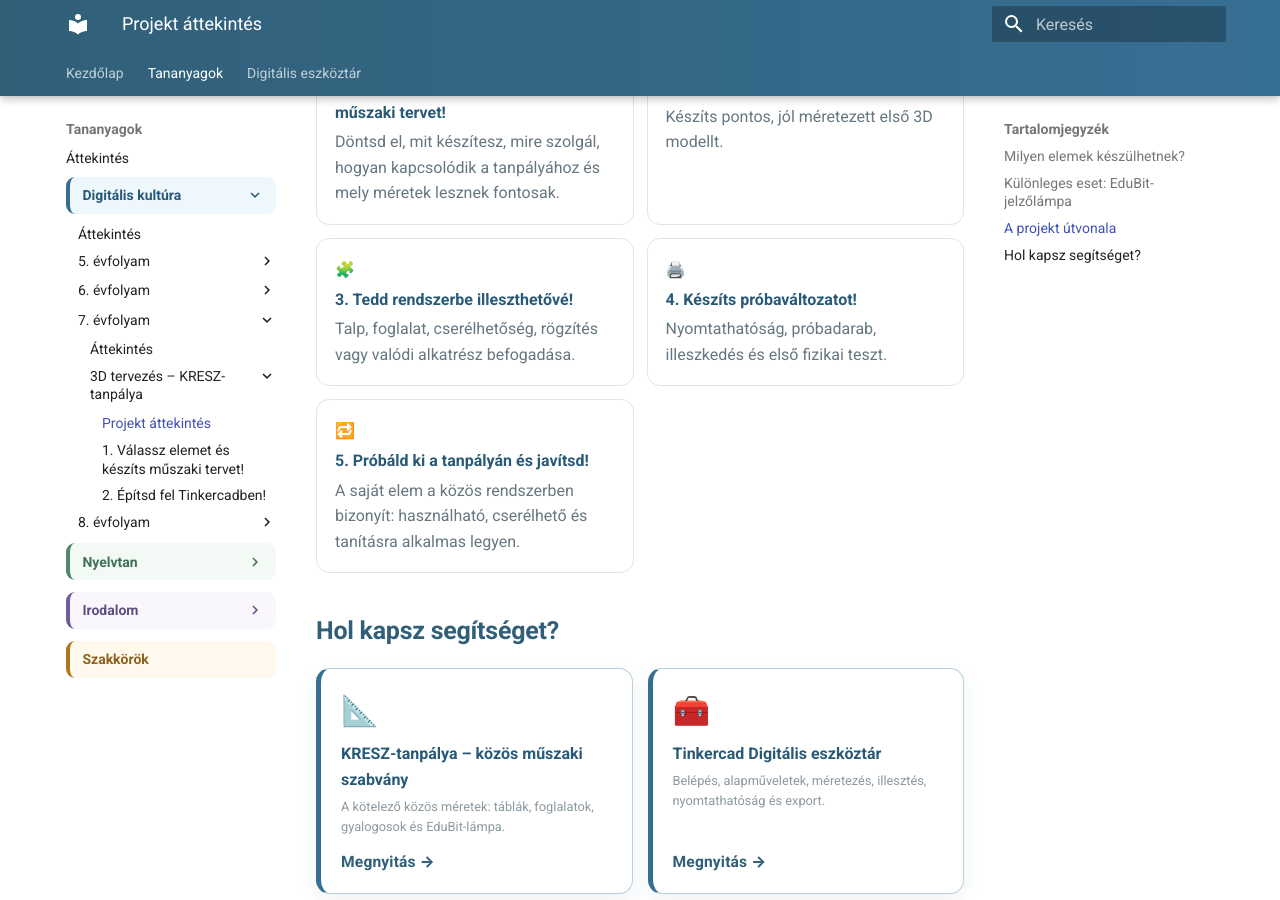
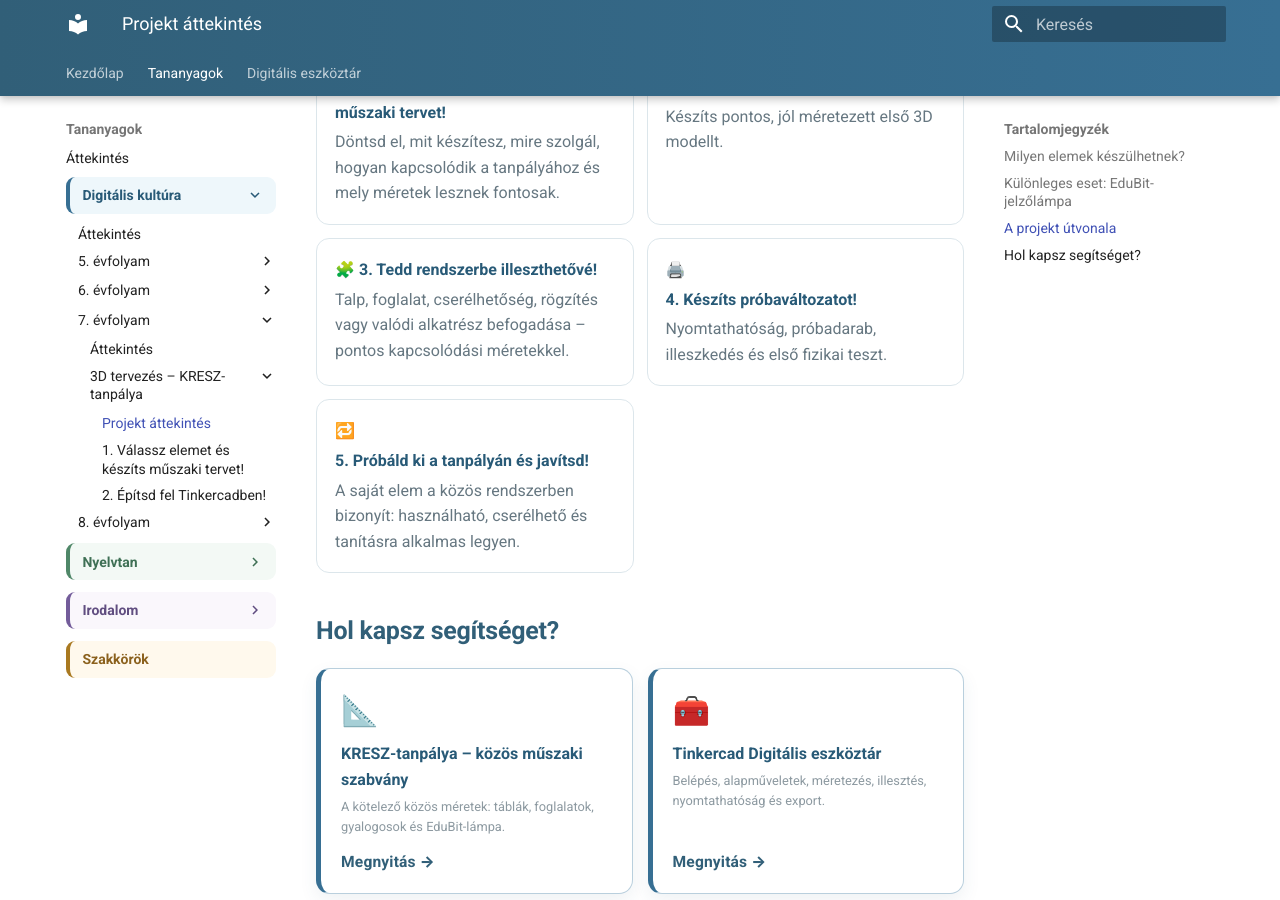
Before and after one commit to bsuszter/digitalis-eszkoztar, an MkDocs documentation site: the page built from docs/tananyagok/digitalis-kultura/7-evfolyam/kresz-tanpalya/index.md, in a window 1280 px wide and 900 px high, scrolled down 3504 px. Built offline with MkDocs 1.6.1 and Material for MkDocs 9.7.7, drawn with Linux system fonts in a browser that asks for light colours.

Commit message:
Link grade 7 KRESZ milestone 3

```diff
--- a/docs/tananyagok/digitalis-kultura/7-evfolyam/kresz-tanpalya/index.md
+++ b/docs/tananyagok/digitalis-kultura/7-evfolyam/kresz-tanpalya/index.md
@@ -72,7 +72,7 @@ Ha a jelzőlámpa-tartót választod, egy valódi elektronikai elem köré terve
 <div class="idea-grid">
   <a class="idea-card" href="01-valassz-elemet-es-keszits-tervet/"><strong>💡 1. Válassz elemet és készíts műszaki tervet!</strong><span>Döntsd el, mit készítesz, mire szolgál, hogyan kapcsolódik a tanpályához és mely méretek lesznek fontosak.</span></a>
   <a class="idea-card" href="02-epitsd-fel-tinkercadben/"><strong>🧱 2. Építsd fel Tinkercadben!</strong><span>Készíts pontos, jól méretezett első 3D modellt.</span></a>
-  <div class="idea-card">🧩 <strong>3. Tedd rendszerbe illeszthetővé!</strong><span>Talp, foglalat, cserélhetőség, rögzítés vagy valódi alkatrész befogadása.</span></div>
+  <a class="idea-card" href="03-tedd-rendszerbe-illeszthetove/"><strong>🧩 3. Tedd rendszerbe illeszthetővé!</strong><span>Talp, foglalat, cserélhetőség, rögzítés vagy valódi alkatrész befogadása – pontos kapcsolódási méretekkel.</span></a>
   <div class="idea-card">🖨️ <strong>4. Készíts próbaváltozatot!</strong><span>Nyomtathatóság, próbadarab, illeszkedés és első fizikai teszt.</span></div>
   <div class="idea-card">🔁 <strong>5. Próbáld ki a tanpályán és javítsd!</strong><span>A saját elem a közös rendszerben bizonyít: használható, cserélhető és tanításra alkalmas legyen.</span></div>
 </div>
```
